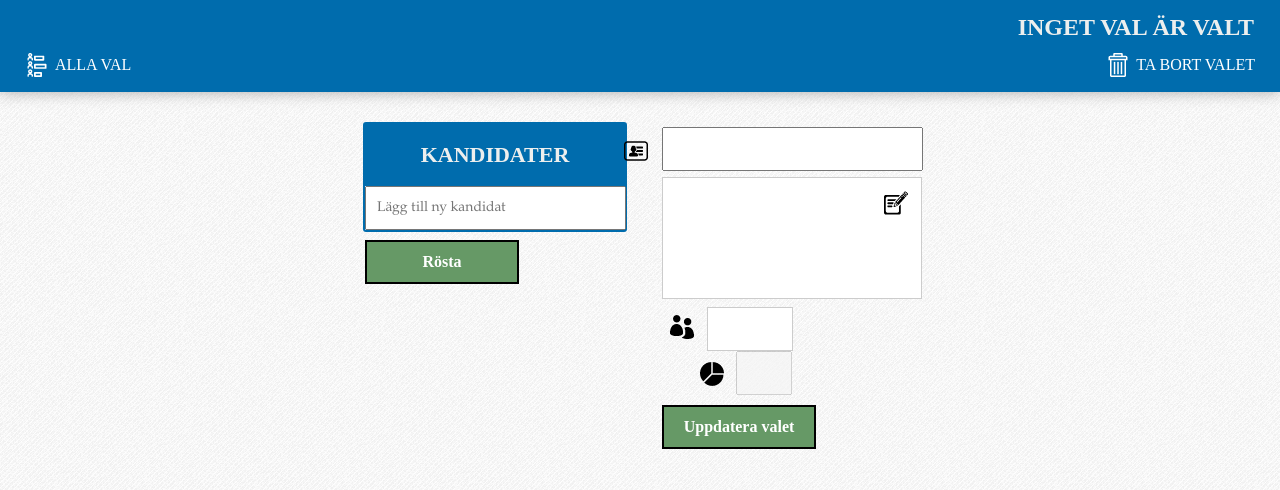
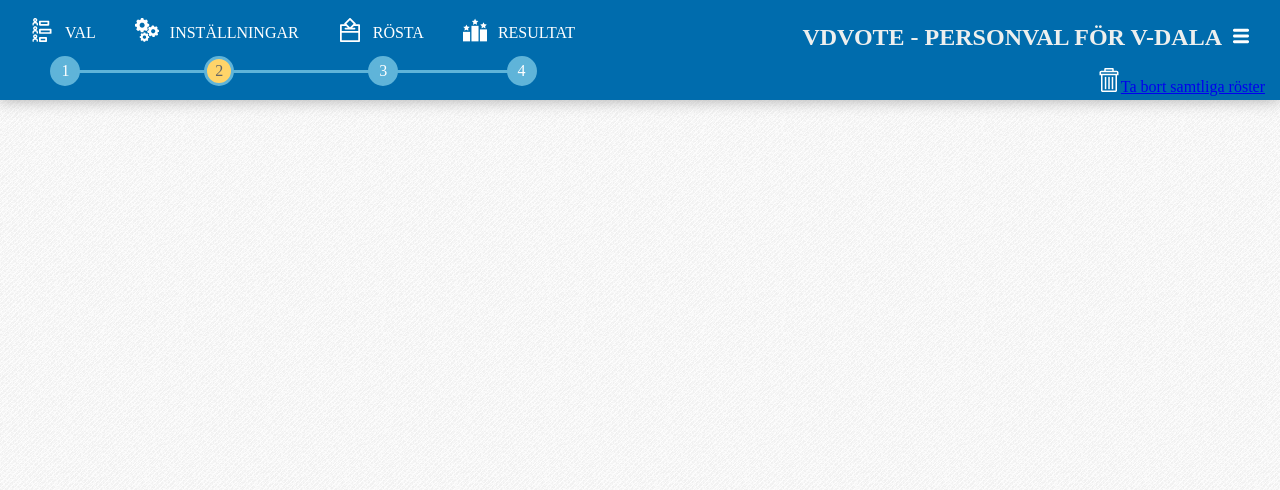
Before and after one commit to FGPettersson/VDVote, a PHP site: page /election.php in a window 1280 px wide. Shown: the top 490 px of the page. Run offline with PHP 8.4, Linux system fonts and the light colour scheme.

Commit message:
Plenty of new...
Updated menu - good looking!
Bug fix in calculations (handling elections in first node correctly).
Some backend for displaying ballots on vote-page

```diff
--- a/css/electionstyle.css
+++ b/css/electionstyle.css
@@ -151,7 +151,7 @@
     border: 1px solid #ccc;
     padding-right: 40px;
 }
-li
+/*li
 {
     list-style: none;
     display: block;
@@ -164,8 +164,8 @@
     margin: 0px;
     text-decoration: none;
     width: 240px;
-}
-li:hover
+}*/
+/*li:hover
 {
     background-color: #acf;
 }
@@ -177,7 +177,7 @@
 li p
 {
     color: #003c8d;
-}
+}*/
 #electionInfo
 {
     margin-top: 10px;
--- a/css/main.css
+++ b/css/main.css
@@ -8,9 +8,10 @@
 #main
 {
     font-family: Book Antiqua;
-    margin: 20px auto 0px;
+    margin: 0px auto 0px;
     width: 940px;
-    padding-top: 5px;
+    padding-top: 120px;
+    position: relative;
     /*margin-bottom: 65px;*/
 }
 h1, h2, h3, h4
@@ -24,19 +25,29 @@
 h1
 {
     font-size: 24px;
-    /*padding-bottom: 40px;*/
-/*    border-bottom: 2px dashed #edefee;*/
     color: #edefee;
-    display: block;
     width: -moz-min-content;
     width: -webkit-min-content;
-    width: min-content;;
+    width: min-content;
     margin: 0px auto;
     white-space: nowrap;
     float: right;
-    position: absolute;
-    top: 15px;
-    right: 26px;
+    margin-right: 30px;
+    margin-top: 25px;
+    position: relative;
+}
+h1 a img
+{
+    display: inline-block;
+    width: 16px;
+    height: 16px;
+    margin-left: 10px;
+    border: 1px solid transparent;
+    z-index: 2000;
+}
+h1 img:hover
+{
+    border: 1px solid #aaa;
 }
 h2
 {
@@ -48,43 +59,11 @@
 {
     width: 100%;
     background-color: #006cad;
-    padding: 50px 0px 10px;
-    height: 32px;
-}
-
-footer
-{
-    width: 100%;
-    background-color: #006cad;
-    clear: both;
-    position: relative;
-    z-index: 10;
-    height: 15px;
-    margin: -120px auto 0px;
-    text-align: center;
-    padding: 20px 0px;
-    line-height: 100%
-}
-footer a
-{
-    font-family: Century Gothic;
-    text-align: center;
-    color: #edefee;
-    text-decoration: none;
-    background: none;
-}
-footer a:hover
-{
-    color: #cdcfce;
-/*    text-shadow: 0px 0px 2px #000;
-    -webkit-text-shadow: 0px 0px 2px #000;
-    -moz-text-shadow: 0px 0px 2px #000;
-*/}
-nav
-{
-    padding: 20px;
-    border-top: 1px solid #006cad;
-    background-color: white;
+    padding: 0px 0px 5px;
+    position: fixed;
+    top: 0px;
+    left: 0px;
+    z-index: 1000;
 }
 .shaded
 {
@@ -169,39 +148,101 @@
 {
     color: #003c8d;
 }
-.backLink, .delLink
+nav
 {
-    margin-left: 5px;
-    margin-right: 5px;
-    margin-top: -5px;
-    padding: 5px 10px 5px 40px;
+    position: relative;
+    width: -moz-min-content;
+    width: -webkit-min-content;
+    width: min-content;
+    white-space: nowrap;
+}
+nav ol
+{
+    margin-left: 0px;
+    margin-left: 15px;
+    margin-bottom: -5px;
+    list-style-type: none;
+    counter-reset: li;
+    display: inline-block;
+    border-bottom: 3px solid #5FB4D9;
+}
+nav a
+{
+    padding: 10px 20px 15px 50px;
     font-family: century Gothic;
     text-transform: uppercase;
     text-decoration: none;
     color: white;
-    line-height: 30px;
-    height: 30px;
+    line-height: 45px;
+    height: 45px;
     position: relative;
-    border-radius: 3px;
+    display: block;
+    border-bottom: 3px solid #5FB4D9;
+    margin-bottom: -3px;
 }
-.backLink
+nav a.current
 {
-    float: left;
+    /*border-bottom: 3px solid ;*/
 }
-.backLink:first-of-type
+nav ol a:before{
+    content: counter(li);
+    counter-increment: li;
+    position: absolute;
+    left: 50%;
+    transform: translate(-50%,0);
+    bottom: -16px;
+    margin-top: -1.3em;
+    background: #5FB4D9;
+    height: 1.5em;
+    width: 1.5em;
+    line-height: 1.5em;
+    font-size: 1em;
+    border: .2em solid #5FB4D9;
+    text-align: center;
+    border-radius: 1em;
+    transition: all .3s ease-out;
+    z-index: 100;
+}
+nav ol a.current:before{
+    background: #FFD469;
+    color: #666;
+}
+nav ol li
 {
-    margin-left: 15px;
+    display: inline-block;
+    position: relative;
+
 }
-.backLink:last-of-type
+nav li:first-of-type:before, nav li:last-of-type:after
 {
-    margin-right: 15px;
+    display: block;
+    height: 3px;
+    width: 50%;
+    background: #006cad;
+    position: absolute;
+    bottom: -3px;
+    z-index: 50;
+    content: " ";
 }
+nav li:first-of-type:before
+{
+    left: 0;
+}
+nav li:last-of-type:after
+{
+    right: 0;
+}
+nav li:first-of-type:hover:before, nav li:last-of-type:hover:after
+{
+    background: #006;
+}
+
 .delLink:not(#delConfirm)
 {
     float: right;
     margin-right: 15px;
 }
-.backLink:hover
+nav a:hover
 {
     background: #006;
 }
@@ -209,12 +250,11 @@
 {
     background: #600;
 }
-
-.backLink img, .delLink img
+nav a img
 {
     position: absolute;
-    top: 8px;
-    left: 10px;
+    top: 18px;
+    left: 15px;
 }
 #delConfirm
 {
@@ -254,3 +294,17 @@
     color: white;
     /*border: 1px solid red;*/
 }
+#noElectionWarning
+{
+    position: absolute;
+    left: 50%;
+    top: 30%;
+    transform: translate(-50%,-50%);
+    padding: 20px;
+    background: white;
+    border: 1px solid #600;
+    box-shadow: 0px 0px 4px #666;
+    -webkit-box-shadow: 0px 0px 4px #666;
+    -moz-box-shadow: 0px 0px 8px #666;
+
+}
--- a/css/votestyle.css
+++ b/css/votestyle.css
@@ -83,7 +83,7 @@
 {
     background: #aaa;
     position: absolute;
-    top: 92px;
+    top: 73px;
     left: 0px;
     height: 290px;
     width: 180px;
@@ -128,7 +128,7 @@
     position: absolute;
     display: inline-block;
     top: 10px;
-    left: 43px;
+    left: 40%;
 }
 #voteControl .icon:after
 {
--- a/election.php
+++ b/election.php
@@ -25,33 +25,19 @@
 
 
 echo "
-<header class='shaded'>
-    <a href='./index.php' class='backLink'><img src='./img/users2.png'>Alla val</a>
-    <a href='#' class='delLink'><img src='./img/delete96.png'>Ta bort valet</a>
-        <div id='delConfirm'>
-            <div id='delConfirmContent'>
-                Är du säker på att du vill ta bort valet av $title?<br />
-                <a href='#' id='delConfirmYes'>Ja</a>
-                <a href='#' id='delConfirmNo'>Nej</a>
-            </div>
-        </div>
-    <h1>$title</h1>
-</header>
 
-<div id='main'>
     <div class='centerBox'>
         <div class='myList'>
             <h2>Kandidater</h2>
             <input type='text' id='newCandidate' placeholder='Lägg till ny kandidat' />
             <ul id='runnerList' class='sortable'>
             </ul>
-            <a class='buttonStyle' id='voteLink' href='./vote.php?election=$election'>Rösta</a>
         </div>
         <div id='electionInfo'>
             <label><input type='text' id='ePosition' class='eForm' /><span>Position</span><img class='inputRightImage' src='./img/business133.png'></label>
             <label><textarea id='eDescription' class='eForm'></textarea><span id='eDescSpan'>Beskrivning</span><img class='textareaRightImage' src='./img/write12.png'></label>
             <div id='numberOfSeatsAndBackups'>
-                <label><input id='eNumberOfSeats' type='text' class='shortInput eForm' /><span>Antal platser</span><img src='./img/users32.png' /></label>
+                <label><input id='eNumberOfSeats' type='text' class='shortInput eForm' /><span>Antal platser</span><img src='./img/chair.png' /></label>
                 <label><input id='eNumberOfBackups' type='text' class='shortInput eForm' /><span>Antal suppleanter</span></label>
             </div>
             <div id='majorityInput'>
--- a/functions-other.php
+++ b/functions-other.php
@@ -1,4 +1,5 @@
 <?
+require_once('./functions-mysql.php');
 function print_html_header($inside_header = null)
 {
 
@@ -19,13 +20,66 @@
 ";
 echo (isset($inside_header)?$inside_header:"");
 
+$election = NULL;
+$getStr = "";
+$title = "VDVote - Personval för V-Dala";
+
+if(isset($_GET['election'])&&$_GET['election']!="")
+{
+    $election = $_GET['election'];
+    $getStr = "?election=$election";
+    $sql_connection = connectToDatabase();
+    $gp_res = $sql_connection->query("SELECT Position from elections WHERE id=$election");
+    if($gp_res->num_rows == 1)
+    {
+        $title = $gp_res->fetch_object()->Position;
+    }
+    else
+    {
+        $nonExistingElectionID = true;
+        $getStr = "";
+    }
+}
+
+$filename = substr(strrchr($_SERVER['PHP_SELF'], "/"), 1);
+$current = ["index.php"=>"", "election.php"=>"", "vote.php"=>"", "calculateWinners.php"=>""];
+$current[$filename] = " class='current'";
+
 echo "</head><body><div id='container'>
 
+<header class='shaded'>
+    <h1>$title<a href='#'><img src='./img/menu48.png' /></a></h1>
+    <nav>
+        <ol>
+            <li><a href='./index.php$getStr'".$current['index.php']."><img src='./img/users2.png'>Val</a></li>
+            <li><a href='./election.php$getStr'".$current['election.php']."><img src='./img/settings48.png'>Inställningar</a></li>
+            <li><a href='./vote.php$getStr'".$current['vote.php']."><img src='./img/political5.png'>Rösta</a></li>
+            <li><a href='./calculateWinners.php$getStr'".$current['calculateWinners.php']."><img src='./img/position5.png'>Resultat</a></li>
+        </ol>
+    </nav>
+
+    <a href='#' class='delLink' id='removeBallotsLink'><img src='./img/delete96.png'>Ta bort samtliga röster</a>
+            <div id='delConfirm'>
+            <div id='delConfirmContent'>
+                Är du säker på att du vill ta bort alla röster?<br />
+                <a href='#' id='delConfirmYes'>Ja</a>
+                <a href='#' id='delConfirmNo'>Nej</a>
+            </div>
+        </div>
 
 
+</header>
 
+<div id='main'>
 ";
+
+if(($filename != "index.php" && is_null($election)) || isset($nonExistingElectionID))
+{
+    die("<div id='noElectionWarning'>Du måste välja ett val att arbeta med.</div>");
+}
 flush();
+
+
 
 }
 function print_html_footer()
--- a/index.php
+++ b/index.php
@@ -7,11 +7,6 @@
 print_html_header("<link rel='stylesheet' href='css/indexstyle.css'>");
 
 echo "
-<header class='shaded'>
-    <h1>V-Dala personval</h1>
-</header>
-
-<div id='main'>
 
     <div id='selectElections' class='centerBox'>
         <div id='onGoingElections' class='myList shaded lfloat'>
```
Also changed, not shown: ajax/getBallots.php (added, +94 -0 lines), calculateWinners.php (+36 -30 lines), css/calculation.css (+25 -6 lines), vote.php (+42 -21 lines), img/arrow16.png (added), img/arrow24.png (added), img/chair.png (added), img/menu48.png (added).
